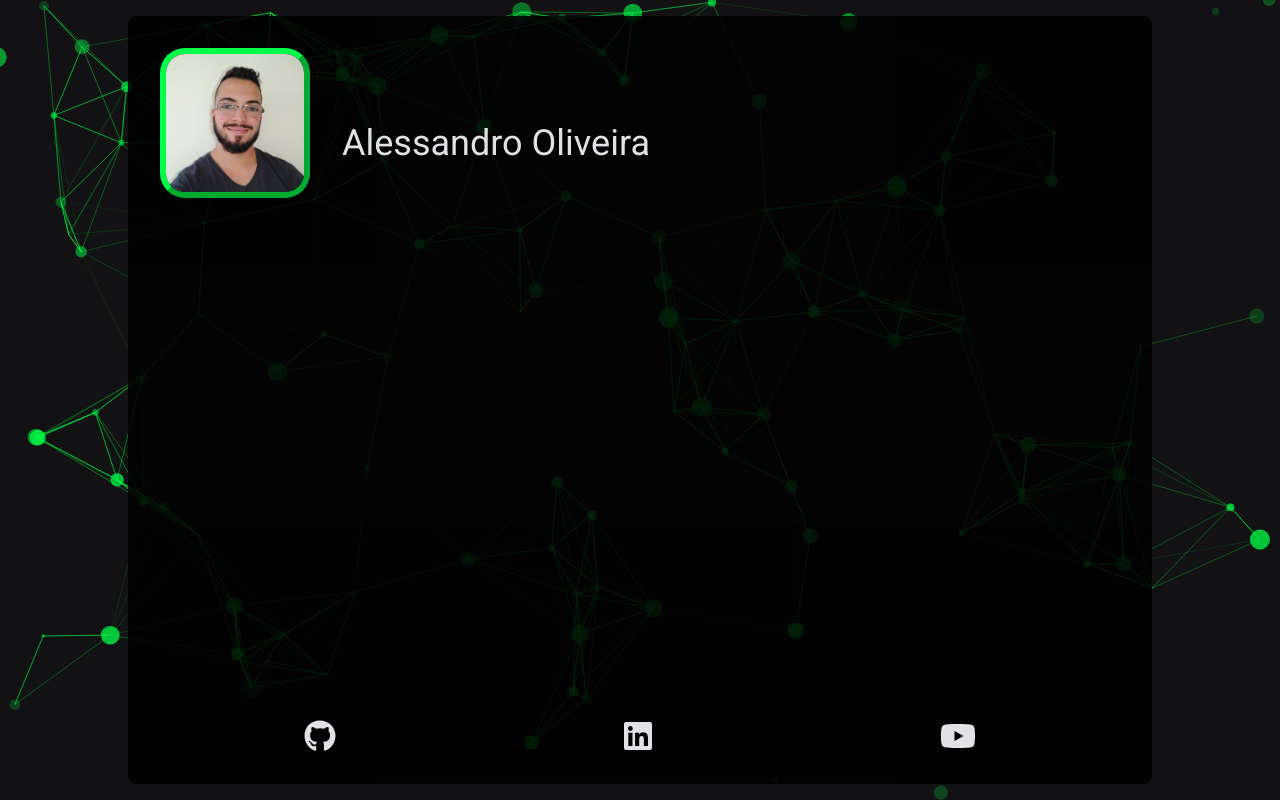
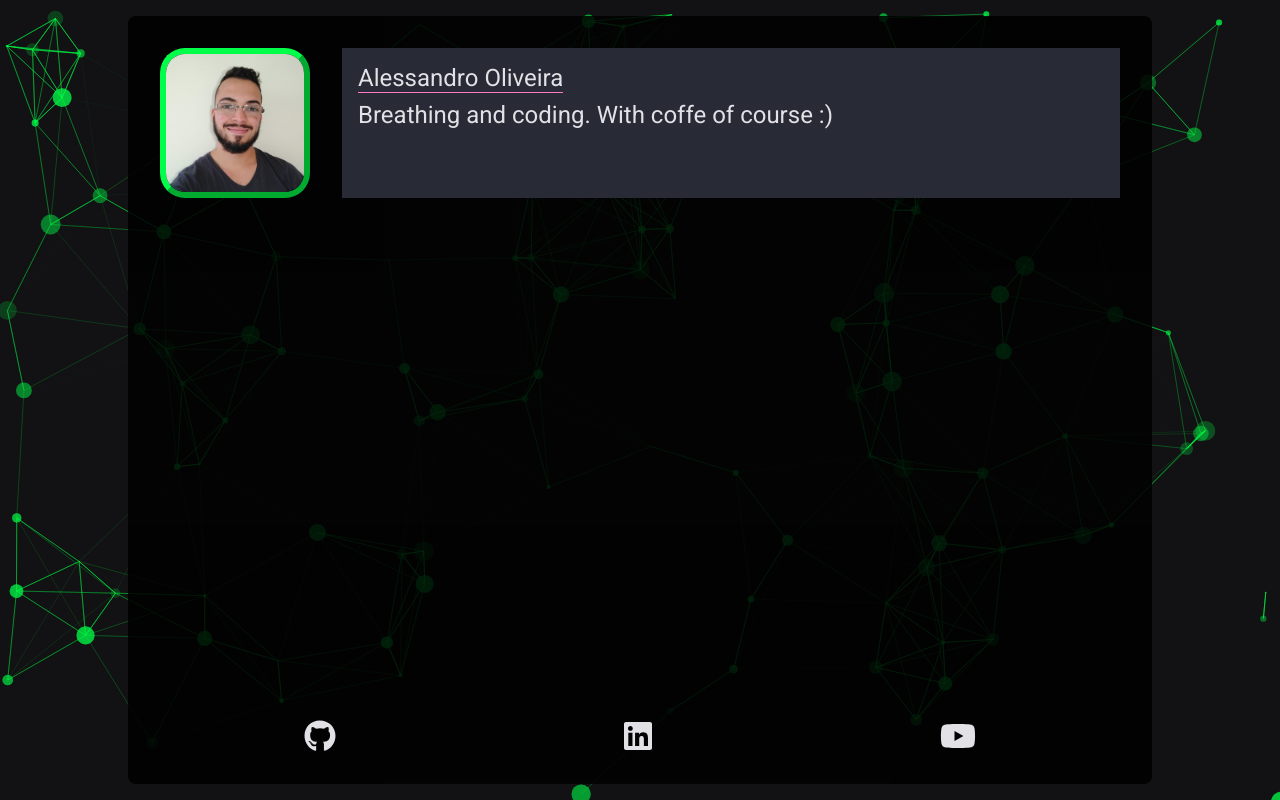
Before and after one commit to alecpo/alessandrooliveira, a Next.js app: page / in a window 1280 px wide. Built offline with nearby package versions, Linux system fonts and the light colour scheme.

Commit message:
adding underline to label

```diff
--- a/src/components/Label/Label.tsx
+++ b/src/components/Label/Label.tsx
@@ -1,9 +1,14 @@
 import { memo, PropsWithChildren } from 'react'
+import Row from '../Row'
 import { StyledLabel } from './styles'
 import { LabelProps } from './types'
 
-function Label({ children, strong }: PropsWithChildren<LabelProps>) {
-  return <StyledLabel strong={strong}>{children}</StyledLabel>
+function Label({ children, ...labelProps }: PropsWithChildren<LabelProps>) {
+  return (
+    <Row marginBottom={8}>
+      <StyledLabel {...labelProps}>{children}</StyledLabel>
+    </Row>
+  )
 }
 
 export default memo(Label)
--- a/src/components/Label/styles.ts
+++ b/src/components/Label/styles.ts
@@ -1,7 +1,11 @@
 import styled from 'styled-components'
+import { fontSizePicker } from '../utils'
 import { LabelProps } from './types'
 
-export const StyledLabel = styled.h1<LabelProps>`
+export const StyledLabel = styled.span<LabelProps>`
+  display: block;
   font-weight: ${({ strong }) => strong ? '700' : '400'};
   color: ${({ theme }) => theme.colors.text};
+  font-size: ${({ size }) => fontSizePicker[size] ?? fontSizePicker.sm}px;
+  border-bottom: ${({ underlineColor }) => underlineColor ? `1.5px solid ${underlineColor}` : ''};
 `
--- a/src/components/Label/types.ts
+++ b/src/components/Label/types.ts
@@ -1,3 +1,5 @@
 export interface LabelProps {
   strong?: boolean;
+  size?: 'sm' | 'md' | 'lg';
+  underlineColor?: string;
 }
--- a/src/components/Row/styles.ts
+++ b/src/components/Row/styles.ts
@@ -6,4 +6,5 @@ export const StyledRow = styled.div<RowProps>`
   flex-direction: row;
   justify-content: ${({ justify }) => justify};
   align-items: ${({ align }) => align};
+  margin-bottom: ${({ marginBottom }) => marginBottom}px;
 `
--- a/src/components/Row/types.ts
+++ b/src/components/Row/types.ts
@@ -23,5 +23,6 @@ export interface RowProps {
     | 'flex-end'
     | 'self-start'
     | 'self-end',
+  marginBottom?: number,
   children: ReactNode | ReactNode[],
 }
--- /dev/null
+++ b/src/components/utils.ts
@@ -0,0 +1,5 @@
+export const fontSizePicker: Record<string, number> = {
+  sm: 18,
+  md: 24,
+  lg: 36
+}
--- a/src/pages/index.tsx
+++ b/src/pages/index.tsx
@@ -2,7 +2,7 @@ import Particles from 'react-tsparticles'
 import avatar from '../assets/avatar.jpg'
 import { Icon, Label } from '../components'
 import Row from '../components/Row'
-import { Container, Content } from '../styles/pages/Home'
+import { Container, Content, InfoContainer } from '../styles/pages/Home'
 import theme from '../styles/theme'
 import { particleProps } from '../utils'
 import Head from 'next/head'
@@ -38,7 +38,14 @@ function Home() {
               borderColor: theme.colors.primary
             }}
           />
-          <Label>Alessandro Oliveira</Label>
+          <InfoContainer>
+            <Label size="md" underlineColor={theme.colors.dracula.pink}>
+              Alessandro Oliveira
+            </Label>
+            <Label size="md">
+              Breathing and coding. With coffe of course :)
+            </Label>
+          </InfoContainer>
         </Row>
         <Row justify="space-around">
           <Icon
--- a/src/styles/pages/Home.ts
+++ b/src/styles/pages/Home.ts
@@ -10,7 +10,7 @@ export const Container = styled.div`
 
   h1 {
     font-size: 36px;
-    color: ${({theme}) => theme.colors.text};
+    color: ${({ theme }) => theme.colors.text};
     margin-top: 40px;
   }
 
@@ -30,12 +30,20 @@ export const Content = styled.div`
   display: flex;
   flex: 1;
   width: 80vw;
-  background-color: ${({theme}) => theme.colors.contentBackground};
+  background-color: ${({ theme }) => theme.colors.contentBackground};
   border-radius: 8px;
   margin-top: 16px;
   margin-bottom: 16px;
-  a { color: ${({theme}) => theme.colors.text} };
-  a:visited { color: ${({theme}) => theme.colors.text} };
-  a:hover { color: ${({theme}) => theme.colors.text} };
-  a:active { color: ${({theme}) => theme.colors.text} };
+  a { color: ${({ theme }) => theme.colors.text} };
+  a:visited { color: ${({ theme }) => theme.colors.text} };
+  a:hover { color: ${({ theme }) => theme.colors.text} };
+  a:active { color: ${({ theme }) => theme.colors.text} };
 `
+export const InfoContainer = styled.div`
+  display: flex;
+  flex-direction: column;
+  flex: 1;
+  height: 100%;
+  padding: 16px;
+  background-color: ${({ theme }) => theme.colors.dracula.background};
+`
--- a/src/styles/theme.ts
+++ b/src/styles/theme.ts
@@ -3,7 +3,22 @@ const theme = {
     background: '#121214',
     contentBackground: 'rgba(0,0,0,0.85)',
     text: '#e1e1e6',
-    primary: '#00ff48'
+    primary: '#00ff48',
+
+    dracula: {
+      background: '#282a36',
+      currentLine: '#44475a',
+      selection: '#44475a',
+      foreground: '#f8f8f2',
+      comment: '#6272a4',
+      cyan: '#8be9fd',
+      green: '#50fa7b',
+      orange: '#ffb86c',
+      pink: '#ff79c6',
+      purple: '#bd93f9',
+      red: '#ff5555',
+      yellow: '#f1fa8c'
+    }
   }
 }
- export default theme
+export default theme
```
